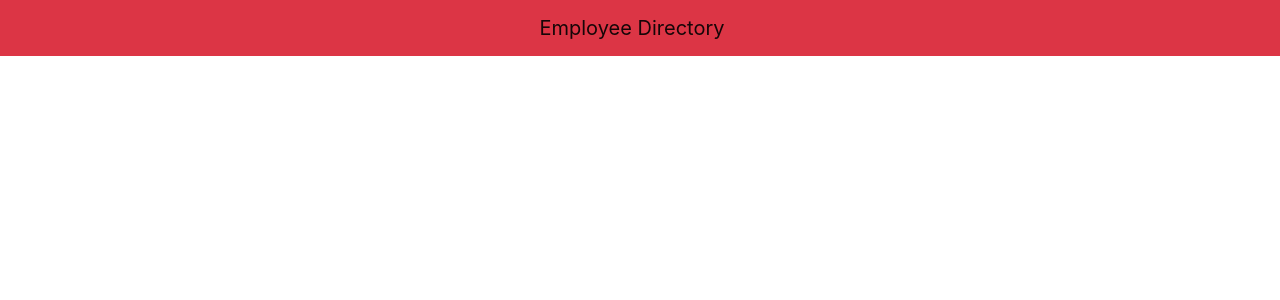
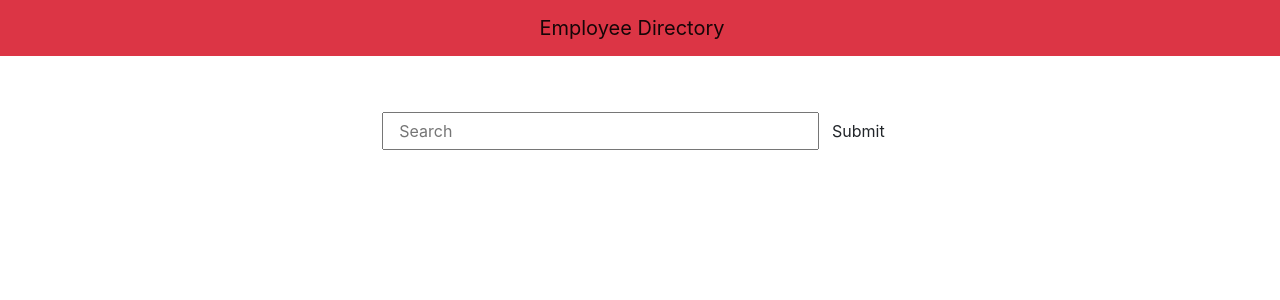
Before and after one commit to SprengerV/quick_lookup, a React (Create React App) app: page / in a window 1280 px wide. Shown: the top 300 px of the page. Built offline with nearby package versions, Linux system fonts and the light colour scheme.

Commit message:
search bar added

```diff
--- a/src/App.js
+++ b/src/App.js
@@ -1,14 +1,14 @@
 import './App.css';
 import Navbar from './components/navbar';
-// import Search from './components/search'
+import Search from './components/search';
 // import EmployeeList from './components/employeeList'
 
 function App() {
   return (
     <div>
       <Navbar />
-      {/* <Search />
-      <EmployeeList /> */}
+      <Search />
+      {/* <EmployeeList /> */}
     </div>
   );
 }
--- a/src/components/navbar/index.js
+++ b/src/components/navbar/index.js
@@ -1,4 +1,3 @@
-import './navbar.css';
 import React from 'react';
 
 function Navbar() {
--- a/src/components/navbar/navbar.css
+++ /dev/null
@@ -1,3 +0,0 @@
-header {
-    margin-bottom: 7vh;
-}
--- a/src/components/search/index.js
+++ b/src/components/search/index.js
@@ -0,0 +1,21 @@
+import React from 'react';
+import './search.css';
+
+function Search(props) {
+    return (
+        <form className="row d-flex justify-content-center">
+            <input
+                className="search-query col-md-4"
+                type="text"
+                placeholder="Search"
+                value={props.inputHandler}
+            />
+            <button
+                className="btn btn-outline"
+                type="submit"
+            >Submit</button>
+        </form>
+    )
+}
+
+export default Search;
--- a/src/components/search/search.css
+++ b/src/components/search/search.css
@@ -0,0 +1,4 @@
+form {
+    margin-top: 7vh;
+    margin-bottom: 7vh;
+}
```
